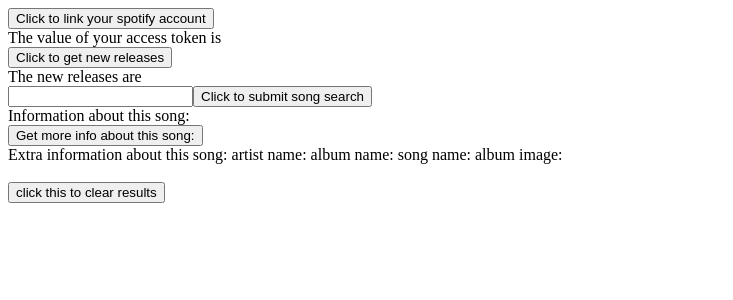
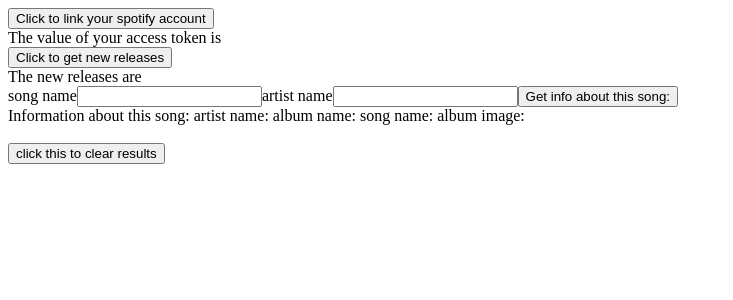
Before and after one commit to tubigervie/heartBeat-synergy, an Angular app in the folder Synergy-Project2/src/main/resources/static/synergy-project2-static/: page / in a window 1280 px wide. Shown: the top 300 px of the page, without its empty margins (0-733 px from the left). Built offline with nearby package versions, Linux system fonts and the light colour scheme.

Commit message:
Cleaning up get song function
Removing console log values and setting function to return object instead of values

```diff
--- a/Synergy-Project2/src/main/resources/static/synergy-project2-static/src/app/login-page/login-page.component.html
+++ b/Synergy-Project2/src/main/resources/static/synergy-project2-static/src/app/login-page/login-page.component.html
@@ -14,28 +14,24 @@
     The new releases are {{newReleases}}
 </div>
 
-<input [(ngModel)]="song">
-<button (click) = "searchSong()" type="button">
-    Click to submit song search
+<label for="songInput">song name</label>
+<input [(ngModel)]="songSearch" id="songInput">
+<label for="artistInput">artist name</label>
+<input [(ngModel)] = "artistSearch" id="albumInput">
+
+
+<button (click) = "getSong()" type="button">
+    Get info about this song:
 </button>
 
 <div>
     Information about this song:
-    {{songUrl}}
-</div>
-
-<button (click) = "getSong()" type="button">
-    Get more info about this song:
-</button>
-
-<div>
-    Extra information about this song:
     artist name:
-    {{artistName}}
+    {{track?.trackArtist}}
     album name:
-    {{albumName}}
+    {{track?.trackAlbum}}
     song name:
-    {{songName}}
+    {{track?.trackName}}
    album image:
 </div>
 <img [src] = "albumImageUrl">
--- a/Synergy-Project2/src/main/resources/static/synergy-project2-static/src/app/login-page/login-page.component.ts
+++ b/Synergy-Project2/src/main/resources/static/synergy-project2-static/src/app/login-page/login-page.component.ts
@@ -1,6 +1,7 @@
 import { Component, OnInit } from '@angular/core';
 import { Observable } from 'rxjs';
 import { AccountService } from '../services/account.service';
+import { Track } from '../models/track';
 
 @Component({
   selector: 'app-login-page',
@@ -9,92 +10,75 @@
 })
 export class LoginPageComponent implements OnInit {
 
-  public token:string = '';
-  public newReleases:string = '';
-  public song:string = '';
-  public songUrl:string = '';
-  public songResult:string = '';
-  public songId:string = '';
-  public artistName:string = '';
-  public albumName:string = '';
-  public songName:string = '';
-  public albumImageUrl:string = '';
+  public token: string = '';
+  public newReleases: string = '';
+  public songSearch: string = '';
+  public artistSearch: string = '';
+  public songResult: string = '';
+  public songId: string = '';
+  public albumImageUrl: string = '';
+  public track:Track|null = null;
 
 
-  constructor(private accountService:AccountService) { }
+  constructor(private accountService: AccountService) { }
 
   ngOnInit(): void {
   }
 
   connectAccount() {
     this.accountService.getTokenServ().subscribe(
-    (data:Object)=> {
-      console.log(data)
-    console.log(Object.values(data))
+      (data: Object) => {
         this.token = Object.values(data)[0]
-    console.log(this.token);} );
+      });
   }
 
   getNewReleases() {
     this.accountService.getnewReleasesServ(this.token).subscribe(
-      (data:Object)=> {
+      (data: Object) => {
         this.newReleases = JSON.stringify(data);
       }
     )
 
   }
 
-   searchSong() {
-     this.accountService.searchSongServ(this.token, this.song).subscribe(
-      (data:Object)=> {
-        let innerData:any[]=Object.values(data);
-        let innerInfo:any[]=Object.values(innerData[0]);
-        let innerSongs:any[]=Object.values(innerInfo[1]);
-        let innerSongsInfo:any[]=Object.values(innerSongs[0]);
-        let innerSongsInfoUrl:any[]=Object.values(innerSongsInfo[6]);
+  clearResults() {
+    this.newReleases = '';
+  }
+
+  getSong():Track {
+    this.accountService.searchSongServ(this.token, this.artistSearch, this.songSearch).subscribe(
+      (data: Object) => {
+        let innerData: any[] = Object.values(data);
+        let innerInfo: any[] = Object.values(innerData[0]);
+        let innerSongs: any[] = Object.values(innerInfo[1]);
+        let innerSongsInfo: any[] = Object.values(innerSongs[0]);
+        console.log(innerInfo);
+        let innerSongsInfoUrl: any[] = Object.values(innerSongsInfo[6]);
         let finalUrl = innerSongsInfoUrl[0];
-        this.songId= finalUrl.substring(31, finalUrl.length);
-        this.songUrl =finalUrl;
+        this.songId = finalUrl.substring(31, finalUrl.length);
 
+        this.accountService.getSongServ(this.token, this.songId).subscribe(
+          (data: Object) => {
+            let innerData = Object.values(data);
+            let innerArtistandAlbum: any[] = Object.values(innerData[0]);
+            let innerArtistInfo: any[] = Object.values(innerArtistandAlbum[1]);
+            let innerArtistDetails: any[] = Object.values(innerArtistInfo[0]);
+            let artistName = innerArtistDetails[3];
+            let albumName = innerArtistandAlbum[6];
+            let songName = innerData[11];
+            let innerAlbumImageInfo: any[] = Object.values(innerArtistandAlbum[5]);
+            let innerAlbumImageDetails: any[] = Object.values(innerAlbumImageInfo[0]);
+            let albumImageUrl = innerAlbumImageDetails[1];
+            this.albumImageUrl = albumImageUrl;
+            let track = new Track(this.songId, songName, artistName, albumName, albumImageUrl);
+            this.track = track;
+            return track;
           }
         )
       }
 
-   clearResults() {
-     this.songResult = '';
-     this.newReleases = '';
-   }
-
-   getSong() {
-     this.accountService.getSongServ(this.token, this.songId).subscribe(
-      (data:Object)=> {
-        this.songResult = JSON.stringify(data);
-        let innerData = Object.values(data);
-        console.log(innerData);
-        console.log(JSON.stringify(innerData));
-        let innerArtistandAlbum:any[] = Object.values(innerData[0]);
-        console.log(innerArtistandAlbum);
-        let innerArtistInfo:any[] = Object.values(innerArtistandAlbum[1]);
-        console.log(innerArtistInfo);
-        let innerArtistDetails:any[] = Object.values(innerArtistInfo[0]);
-        console.log(innerArtistDetails);
-        let artistName = innerArtistDetails[3];
-        console.log(artistName);
-        this.artistName = artistName;
-        let albumName = innerArtistandAlbum[6];
-        this.albumName = albumName;
-        let songName = innerData[11];
-        this.songName = songName;
-        let innerAlbumImageInfo:any[] = Object.values(innerArtistandAlbum[5]);
-        console.log(innerAlbumImageInfo);
-        let innerAlbumImageDetails:any[] = Object.values(innerAlbumImageInfo[0]);
-        console.log(innerAlbumImageDetails);
-        let albumImageUrl = innerAlbumImageDetails[1];
-        console.log(albumImageUrl);
-        this.albumImageUrl = albumImageUrl;
-
-      }
     )
+  return new Track('','','','','');
   }
 
 
--- /dev/null
+++ b/Synergy-Project2/src/main/resources/static/synergy-project2-static/src/app/models/track.ts
@@ -0,0 +1,5 @@
+export class Track {
+
+    constructor(public trackId:string, public trackName:string, public trackArtist:string, public trackAlbum:string,
+        public trackAlbumImage:string) {}
+}
--- a/Synergy-Project2/src/main/resources/static/synergy-project2-static/src/app/services/account.service.ts
+++ b/Synergy-Project2/src/main/resources/static/synergy-project2-static/src/app/services/account.service.ts
@@ -37,8 +37,8 @@
     return this.http.get(this.requestUrl + 'browse/new-releases', {headers: new HttpHeaders({'Authorization': 'Bearer '+token })})
   }
 
-  searchSongServ(token:string, song:string):Observable<Object> {
-    return this.http.get(this.requestUrl + 'search?q=' +song+'&type=track&market=us&offset=0&limit=5', {headers: new HttpHeaders({'Authorization': 'Bearer '+token })})
+  searchSongServ(token:string, song:string, artist:string):Observable<Object> {
+    return this.http.get(this.requestUrl + 'search?q=' +song+ ' ' + artist+'&type=track&market=us&offset=0&limit=5', {headers: new HttpHeaders({'Authorization': 'Bearer '+token })})
   }
 
   getSongServ(token:string, songId:string):Observable<Object> {
```
Also changed, not shown: 1 other file (tests, documents, lock files or other folders). Lines whose indentation alone changed are shown as unchanged.
